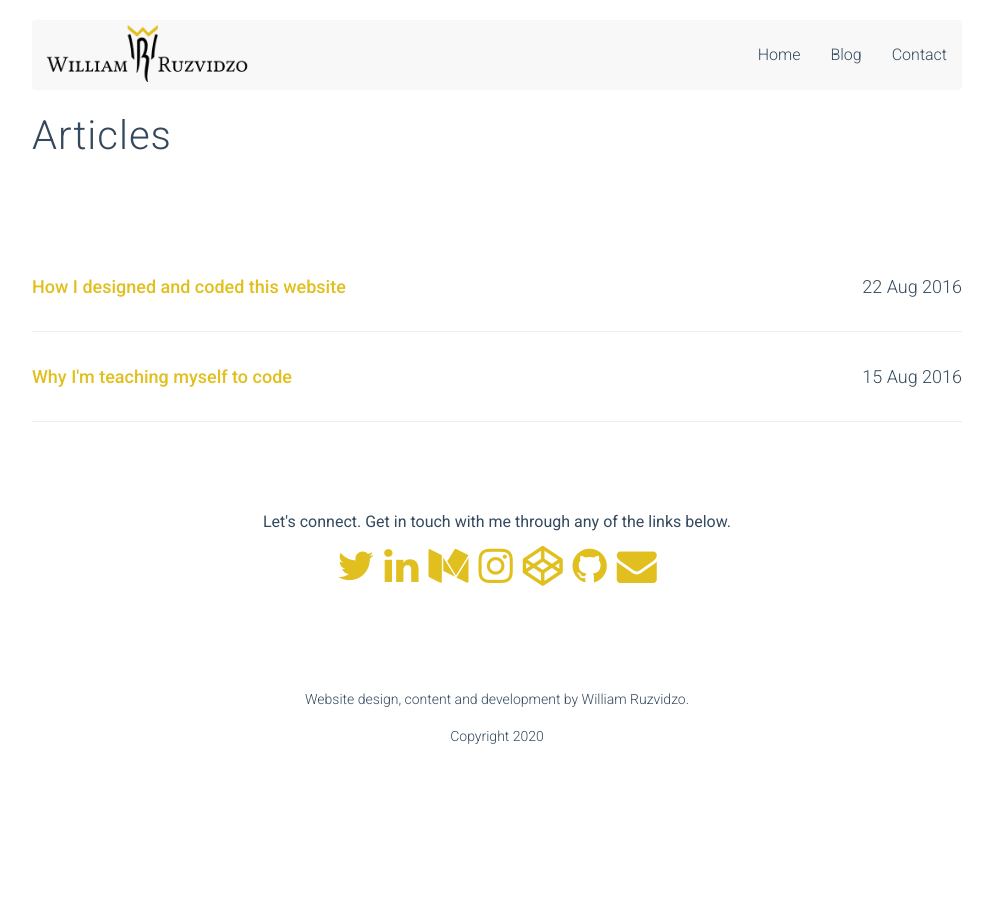
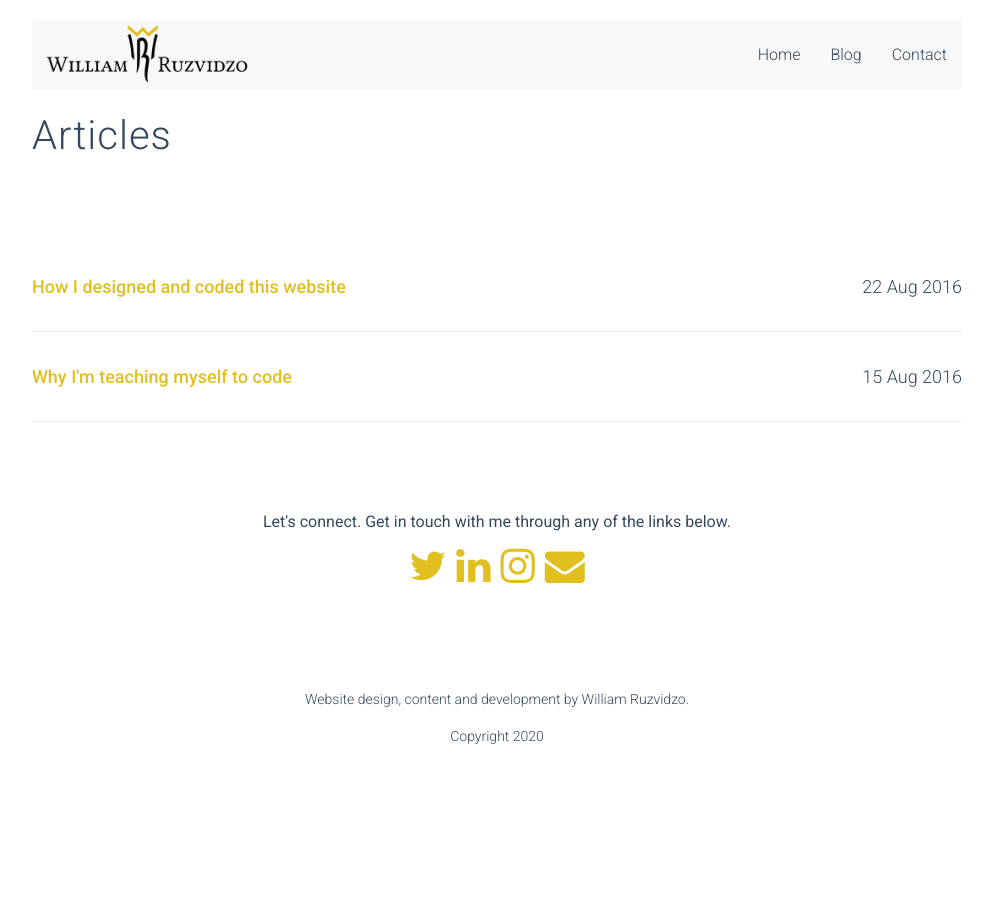
Before and after one commit to WilliamRuz/website, a Jekyll site: the page built from blog/index.html, in a window 1280 px wide. Shown: the whole page, without its empty margins (143-1135 px from the left). Built offline with Jekyll 4.4.1, drawn with Linux system fonts in a browser that asks for light colours.

Commit message:
Update footer.html

```diff
--- a/_includes/footer.html
+++ b/_includes/footer.html
@@ -9,10 +9,7 @@
     <div class="social-links">
       <a href="https://twitter.com/will_ruz" target="_blank" class="icon-twitter"></a>
         <a href="https://ca.linkedin.com/in/williamruzvidzo" target="_blank" class="icon-linkedin"></a>
-          <a href="https://medium.com/@william_ruz" target="_blank" class="icon-medium"></a>
-            <a href="https://www.instagram.com/will.ruz/" target="_blank" class="icon-instagram"></a>
-              <a href="https://codepen.io/willruz/" target="_blank" class="icon-codepen"></a>
-              <a href="https://github.com/WilliamRuz" target="_blank" class="icon-github"></a>
+            <a href="https://www.instagram.com/mybestremotelife/" target="_blank" class="icon-instagram"></a>
               <a href="mailto:william1.ruz@gmail.com" class="icon-envelope"></a>
               <p id="pageinfo">Website design, content and development by William Ruzvidzo.</p>
               <p id="copyright">Copyright {{ site.time | date: '%Y' }}</p>
```
